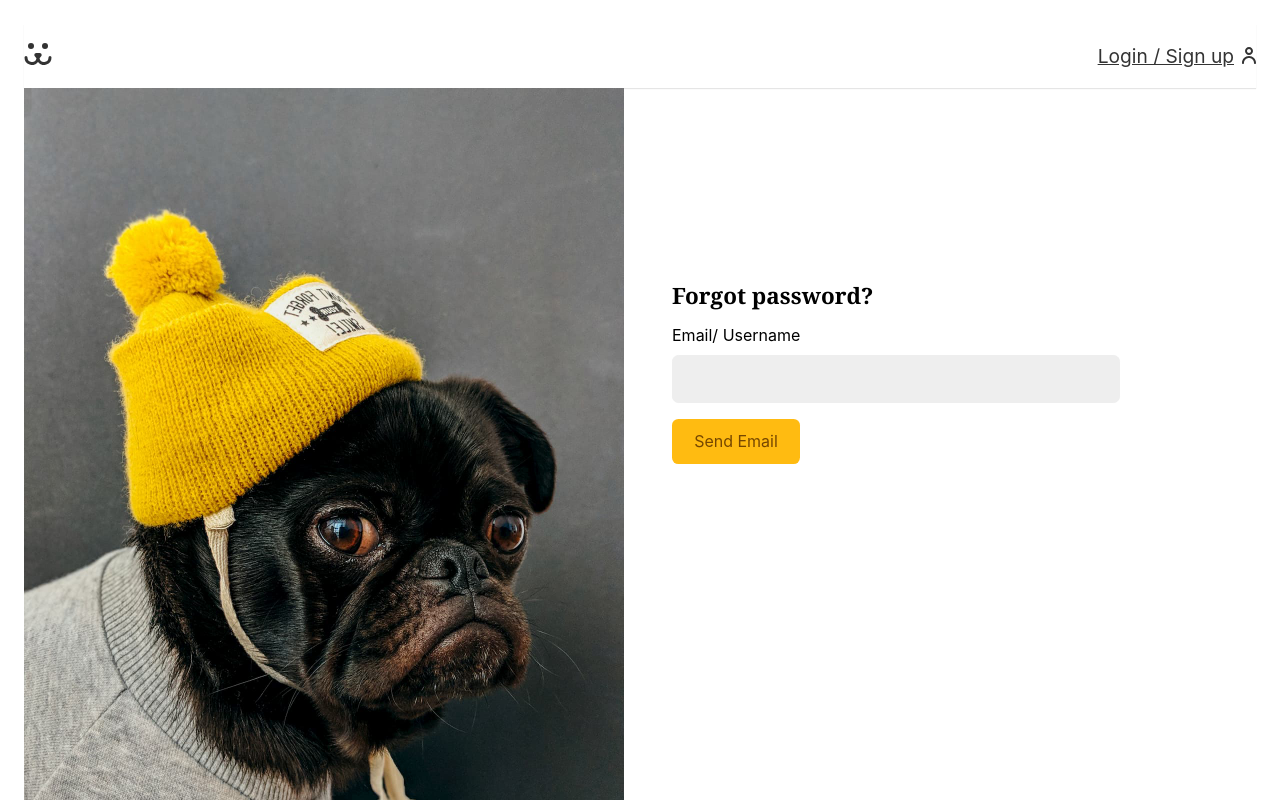
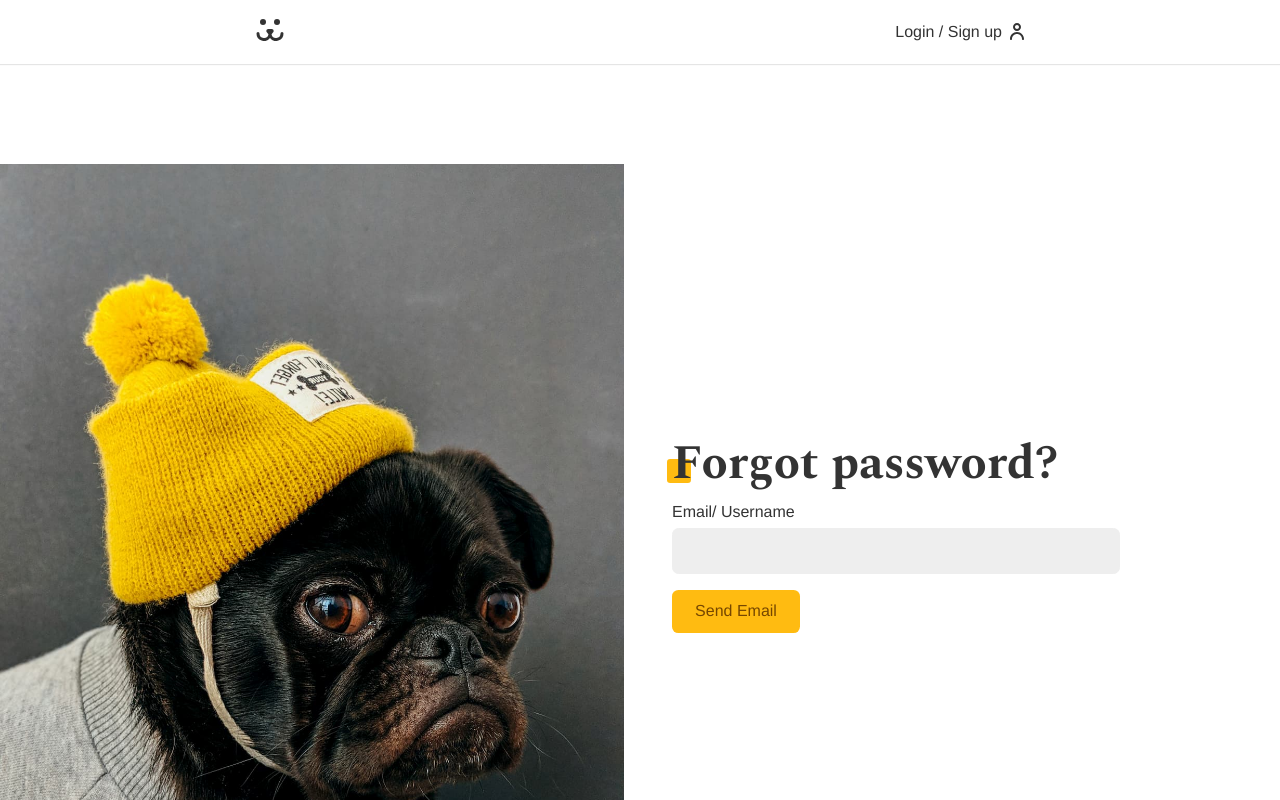
Before and after one commit to priscilamattos/instadog, a React (Create React App) app: page /login/forgot in a window 1280 px wide. Shown: the top 800 px of the page. Built offline with nearby package versions, Linux system fonts and the light colour scheme.

Commit message:
Fix issues

```diff
--- a/public/index.html
+++ b/public/index.html
@@ -7,13 +7,11 @@
   <meta name="viewport" content="width=device-width, initial-scale=1" />
   <meta name="theme-color" content="#fb1" />
   <meta name="description" content="Adopt a Friend" />
-  <link rel="apple-touch-icon" href="%PUBLIC_URL%/logo192.png" />
   <!--
       manifest.json provides metadata used when your web app is installed on a
       user's mobile device or desktop. See https://developers.google.com/web/fundamentals/web-app-manifest/
     -->
   <link rel="manifest" href="%PUBLIC_URL%/manifest.json" />
-  <link rel="stylesheet" href="%PUBLIC_URL%/style.css" />
   <!--
       Notice the use of %PUBLIC_URL% in the tags above.
       It will be replaced with the URL of the `public` folder during the build.
--- a/public/style.css
+++ /dev/null
@@ -1,105 +0,0 @@
-*,
-*::after,
-*::before {
-  box-sizing: border-box;
-}
-
-html {
-  --font: -apple-system, BlinkMacSystemFont, 'Segoe UI', Roboto, Oxygen, Ubuntu,
-    Cantarell, 'Open Sans', 'Helvetica Neue', sans-serif;
-  --font-title: Georgia, 'Times New Roman', Times, serif;
-  --font-size: 1.2rem;
-  --color: #ffc726;
-  --color-light: #fff791;
-  --color-dark: #eeb609;
-  --radius: 0.2rem;
-}
-
-body {
-  margin: 1.5rem;
-}
-
-body,
-input,
-textarea,
-button {
-  font-size: var(--font-size);
-  font-family: var(--font);
-}
-
-h1,
-h2,
-h3 {
-  font-family: var(--font-title);
-}
-
-h1,
-h2,
-h3,
-p,
-ul {
-  margin: 1rem 0;
-}
-
-ul {
-  list-style: square;
-}
-
-li {
-  margin-bottom: 0.5rem;
-}
-
-label {
-  display: block;
-  margin-bottom: 0.25rem;
-}
-
-input,
-textarea {
-  display: block;
-  border: 1px solid #ccc;
-  width: 100%;
-  padding: 0.8rem;
-  border-radius: var(--radius);
-  background: #eee;
-  transition: 0.2s;
-}
-
-input:focus,
-textarea:focus {
-  outline: none;
-  border-color: var(--color);
-  background: white;
-  box-shadow: 0 0 0 3px var(--color-light);
-}
-
-button {
-  cursor: pointer;
-  border: none;
-  border-radius: var(--radius);
-  transition: 0.1s;
-  background: var(--color);
-  color: var(--color-dark);
-  padding: 0.6rem 0.6rem;
-}
-
-button:hover,
-button:focus {
-  background: var(--color);
-  box-shadow: 0 0 0 3px var(--color-light), 0 0 0 4px var(--color);
-  outline: none;
-}
-
-button:active {
-  box-shadow: 0 0 0 3px var(--color), 0 0 0 4px var(--color);
-}
-
-button:disabled {
-  opacity: 0.5;
-  cursor: wait;
-}
-
-hr {
-  border: 2px solid black;
-  margin: 2rem auto;
-}
--- a/src/App.js
+++ b/src/App.js
@@ -10,6 +10,7 @@
 import User from "./components/user/User";
 import UserProfile from "./components/user/UserProfile";
 import { UserStorage } from "./UserContext";
+import "../src/App.css";
 
 function App() {
   return (
```
Also changed, not shown: 1 other file (tests, documents, lock files or other folders).
